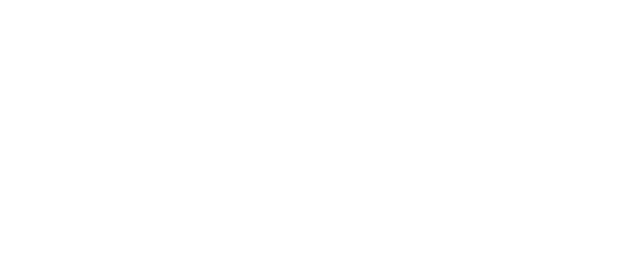
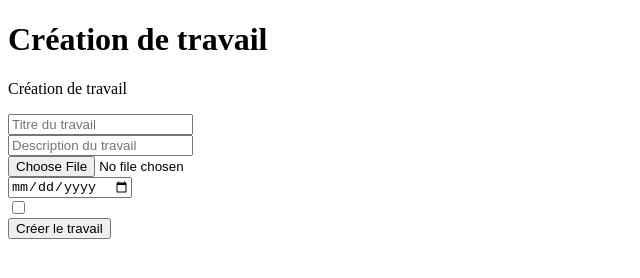
Before and after one commit to BdeB-Org/tp3-h2026-4wa-tp1-desire-richard, a website: page public/page_travail.html in a window 1280 px wide. Shown: the whole page, without its empty margins (0-640 px from the left). Drawn offline with Linux system fonts and the light colour scheme; files that its build step writes are made by us from their sources.

Commit message:
Création du form pour travail
Co-authored-by: Copilot <copilot@github.com>

```diff
--- a/public/page_travail.html
+++ b/public/page_travail.html
@@ -8,6 +8,21 @@
     <link rel="stylesheet" href="style.css">
 </head>
 <body>
+<div class="container" style="max-width: 500px;">
+        <h1>Création de travail</h1>
+        <p class="small">Création de travail</p>
+
+        <div id="message"></div>
+
+        <form id="loginForm">
+            <input type="text" id="titre" placeholder="Titre du travail" required> <br>
+            <input type="text" id="description" placeholder="Description du travail" required> <br>
+            <input type="file" id="fichier" placeholder="Fichier joint" required> <br>
+            <input type="date" id="date" placeholder="Date de remise" required> <br>
+            <input type="checkbox" id="statu_remise" placeholder="Travail remis" required> <br>
+            <button type="submit">Créer le travail</button>
+        </form>
+    </div>
 
 </body>
 </html>
```
